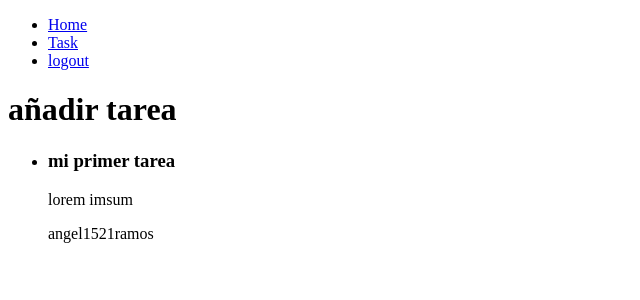
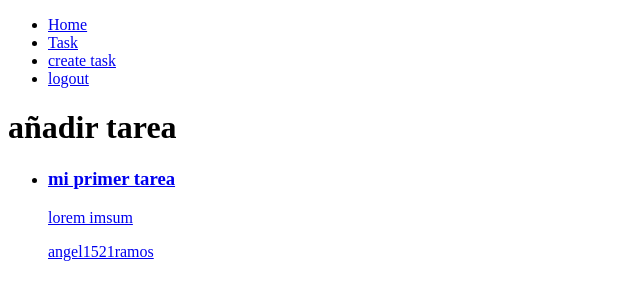
Before and after one commit to angel1521ramos/Django_ejemplo, a Django app: page /task/visualizar/ in a window 1280 px wide. Shown: the top 300 px of the page, without its empty margins (0-640 px from the left). Run offline with Django 4.2, Linux system fonts and the light colour scheme; a user stored in the database is signed in; data comes from the database, SQL or seed files in the repository; both versions use the stored data as it was after the commit.

Commit message:
CUARTO visualizar tareas

```diff
--- a/djangocrud/urls.py
+++ b/djangocrud/urls.py
@@ -25,6 +25,7 @@ urlpatterns = [
     path('signup/', views.signup, name='signup'),
     path('task/visualizar/', views.view_task, name='task'),
     path('task/create/', views.create_task, name='create_task'),
+    path('task/<int:task_id>/', views.detail_task, name='detail_task'),
     path('logout/', views.signout, name='logout'),
     path('signin/', views.signin, name='signin'),
 ]
--- a/tasks/templates/base.html
+++ b/tasks/templates/base.html
@@ -17,6 +17,9 @@
           <a href="{% url 'task' %}">Task</a>
         </li>
         <li>
+          <a href="{% url 'create_task' %}">create task</a>
+        </li>
+        <li>
           <a href="/logout">logout</a>
         </li>
         {% else %}
--- /dev/null
+++ b/tasks/templates/task-crud/detalle.html
@@ -0,0 +1,6 @@
+{% extends 'base.html' %}
+{% block contenido %}
+
+<h1>{{task.titulo}}</h1>
+
+{% endblock contenido %}
--- a/tasks/templates/task-crud/visualizar.html
+++ b/tasks/templates/task-crud/visualizar.html
@@ -1,10 +1,10 @@
-{% extends 'base.html' %}
-{% block contenido %}
-{{error}}
+{% extends 'base.html' %} {% block contenido %} {{error}}
 <h1>añadir tarea</h1>
 <ul>
   {% for x in tasks %}
   <li>
+    <a href="{% url 'detail_task' x.id %}">
+
       {% if x.importante %}
       <h1>{{x.titulo}}</h1>
       {% else %}
@@ -13,6 +13,8 @@
 
       <p>{{x.descripcion}}</p>
       <p>{{x.usuario.username}}</p>
+
+    </a>
   </li>
   {% endfor %}
 </ul>
--- a/tasks/views.py
+++ b/tasks/views.py
@@ -1,6 +1,6 @@
 from ast import If
 from django.db import IntegrityError
-from django.shortcuts import render, redirect
+from django.shortcuts import render, redirect, get_object_or_404
 from django.contrib.auth.forms import UserCreationForm, AuthenticationForm
 from django.contrib.auth.models import User
 from django.contrib.auth import login, logout, authenticate
@@ -47,7 +47,8 @@ def signup(request):
 
 def view_task(request):
     #tasks = Task.objects.all()
-    tasks = Task.objects.filter(usuario=request.user, fechaCompletada__isnull=True)
+    tasks = Task.objects.filter(
+        usuario=request.user, fechaCompletada__isnull=True)
     return render(request, 'task-crud/visualizar.html', {'tasks': tasks})
 
 
@@ -59,7 +60,7 @@ def create_task(request):
     else:
         try:
             form = TaskForm(request.POST)
-            new_task = form.save(commit=False)#aun no lo guardes
+            new_task = form.save(commit=False)  # aun no lo guardes
             new_task.usuario = request.user
             new_task.save()
             return redirect('task')
@@ -68,6 +69,11 @@ def create_task(request):
                 'form': TaskForm,
                 'error': 'Por favor añade datos validos'
             })
+
+
+def detail_task(request, task_id):
+    task = get_object_or_404(Task, pk=task_id)
+    return render(request, 'task-crud/detalle.html', {'task': task})
 
 
 def signout(request):
```
Also changed, not shown: db.sqlite3. Lines whose indentation alone changed are shown as unchanged.
